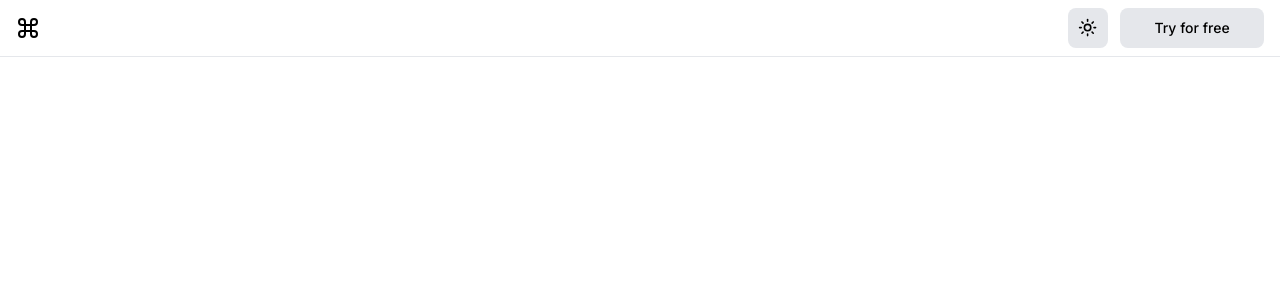
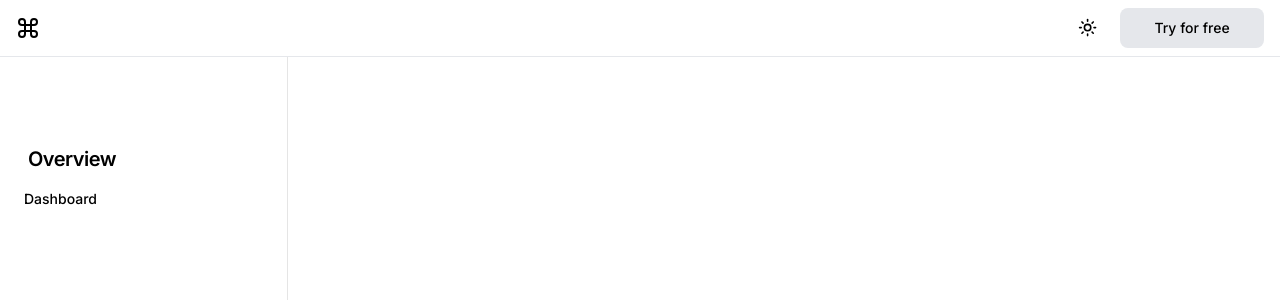
Before and after one commit to ramezj/astralics, a Next.js app in the folder client/: page /billing in a window 1280 px wide. Shown: the top 300 px of the page. Built offline with nearby package versions, Linux system fonts and the light colour scheme; no server answers.

Commit message:
updated Avatar and Toggle to fit theme

```diff
--- a/client/components/app/AppLayout.js
+++ b/client/components/app/AppLayout.js
@@ -1,13 +1,14 @@
 import { useSession, signIn, signOut } from "next-auth/react"
 import AppNavbar from "./AppNavbar"
 import Header from "../NewNav/Header"
+import Sidebar from "./Sidebar"
 
 export default function AppLayout(props) {
     const { data: session } = useSession()
     return (
         <div className='bg-white dark:bg-zinc-950 h-full min-h-screen bg-bottom bg-no-repeat w-full'>
         <Header session={session} />
-
+        <Sidebar />
         {props.children}
         </div>
     )
--- /dev/null
+++ b/client/components/app/Sidebar.js
@@ -0,0 +1,34 @@
+import Link from "next/link"
+export default function Sidebar() {
+    return (
+        <>
+        <nav
+      className='relative hidden h-screen border-r border-black/10 dark:border-white/10 pt-16 lg:block w-72'
+    >
+      <div className="space-y-4 py-4">
+        <div className="px-3 py-2">
+          <div className="space-y-1">
+            <h2 className="mb-2 px-4 text-xl font-semibold tracking-tight">
+              Overview
+            </h2>
+            <nav className="grid items-start gap-2">
+            <Link
+              href={'/'}
+              onClick={() => {
+                if (setOpen) setOpen(false);
+              }}
+            >
+                <span
+                className="group flex items-center rounded-md px-3 py-2 text-sm font-medium hover:bg-accent hover:text-accent-foreground">
+                Dashboard
+              </span>
+              </Link>
+            </nav>
+          </div>
+        </div>
+      </div>
+    </nav>
+
+        </>
+    )
+}
--- a/client/components/navbar/Avatar.js
+++ b/client/components/navbar/Avatar.js
@@ -47,7 +47,7 @@ export const Profile = (props) => {
             </Avatar>
           </Button>
         </DropdownMenuTrigger>
-        <DropdownMenuContent align="end" className="mt-2 w-48 bg-gray-200 dark:bg-zinc-900 border border-black/20 dark:border-white/10">
+        <DropdownMenuContent align="end" className="mt-2 w-48 bg-white dark:bg-zinc-900 border border-black/20 dark:border-white/10">
           <DropdownMenuLabel className="font-normal mb-1">
             <div className="flex flex-col space-y-1">
               <p className="text-sm font-medium leading-none">
@@ -61,22 +61,22 @@ export const Profile = (props) => {
           <Separator/>
           <DropdownMenuGroup className='mt-1 mb-1'>
           <Link href='/app' className=''>
-          <DropdownMenuItem className='cursor-pointer hover:!bg-gray-100 dark:hover:!bg-zinc-800 duration-200'>
+          <DropdownMenuItem className='cursor-pointer hover:!bg-gray-200 dark:hover:!bg-zinc-800 duration-200'>
               Dashboard
               <DropdownMenuShortcut>⇧⌘P</DropdownMenuShortcut>
             </DropdownMenuItem>
           </Link>
-            <DropdownMenuItem className='cursor-pointer hover:!bg-gray-100 dark:hover:!bg-zinc-800 duration-200'>
+            <DropdownMenuItem className='cursor-pointer hover:!bg-gray-200 dark:hover:!bg-zinc-800 duration-200'>
               Billing
               <DropdownMenuShortcut>⌘B</DropdownMenuShortcut>
             </DropdownMenuItem>
-            <DropdownMenuItem className='cursor-pointer hover:!bg-gray-100 dark:hover:!bg-zinc-800 duration-200'>
+            <DropdownMenuItem className='cursor-pointer hover:!bg-gray-200 dark:hover:!bg-zinc-800 duration-200'>
               Settings
               <DropdownMenuShortcut>⌘S</DropdownMenuShortcut>
             </DropdownMenuItem>
           </DropdownMenuGroup>
           <Separator/>
-          <DropdownMenuItem onClick={() => signOut()} className='cursor-pointer hover:!bg-gray-100 dark:hover:!bg-zinc-800 duration-200 mt-1'>
+          <DropdownMenuItem onClick={() => signOut()} className='cursor-pointer hover:!bg-gray-200 dark:hover:!bg-zinc-800 duration-200 mt-1'>
             Log out
             <DropdownMenuShortcut>⇧⌘Q</DropdownMenuShortcut>
           </DropdownMenuItem>
--- a/client/components/navbar/Toggle.js
+++ b/client/components/navbar/Toggle.js
@@ -18,7 +18,7 @@ export function Toggle() {
     <DropdownMenu>
       <DropdownMenuTrigger asChild>
         <Button variant="outline" size="icon" className='outline-none
-        bg-gray-200
+        bg-white
         dark:bg-zinc-900
         dark:hover:bg-zinc-800
         dark:text-white
@@ -34,14 +34,14 @@ export function Toggle() {
           <span className="sr-only">Toggle theme</span>
         </Button>
       </DropdownMenuTrigger>
-      <DropdownMenuContent align="end">
-        <DropdownMenuItem onClick={() => setTheme("light")}>
+      <DropdownMenuContent align="end" className='bg-white dark:!bg-zinc-900 border border-black/10 dark:border-white/10'>
+        <DropdownMenuItem onClick={() => setTheme("light")} className='hover:!bg-gray-200 dark:hover:!bg-zinc-800 duration-200'>
           Light
         </DropdownMenuItem>
-        <DropdownMenuItem onClick={() => setTheme("dark")}>
+        <DropdownMenuItem onClick={() => setTheme("dark")} className='hover:!bg-gray-200 dark:hover:!bg-zinc-800 duration-200'>
           Dark
         </DropdownMenuItem>
-        <DropdownMenuItem onClick={() => setTheme("system")}>
+        <DropdownMenuItem onClick={() => setTheme("system")} className='hover:!bg-gray-200 dark:hover:!bg-zinc-800 duration-200'>
           System
         </DropdownMenuItem>
       </DropdownMenuContent>
--- a/client/pages/app/index.js
+++ b/client/pages/app/index.js
@@ -53,7 +53,6 @@ export default function Component() {
     :
     <>
     <br /><br />
-
     <div className='flex flex-wrap gap-8 justify-center w-full'>
       {
         noBoards
```
Also changed, not shown: client/components/app/MobileSideBar.js (added).
